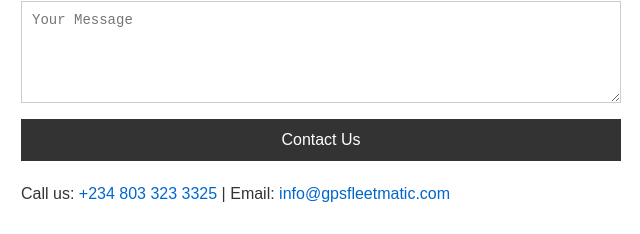
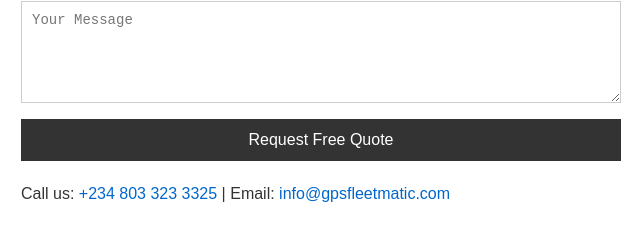
Before and after one commit to nvnnyz/gps_tracking, a plain HTML site: page index.html in a window 1280 px wide. Shown: the part 1428-1662 px from the top of the page, 319-959 px from the left. Drawn offline with Linux system fonts and the light colour scheme.

Commit message:
index.html

```diff
--- a/index.html
+++ b/index.html
@@ -105,7 +105,8 @@
         <input type="hidden" name="_subject" value="New GPS Tracking Inquiry">
         <input type="hidden" name="_autoresponse" value="Thank you for your inquiry! We'll get back to you soon.">
         <input type="hidden" name="_template" value="table">
-        <button type="submit">Contact Us</button>
+        <input type="hidden" name="ad_source" value="Unknown">
+        <button type="submit">Request Free Quote</button>
     </form>
     <p>Call us: <a href="tel:+2348033233325">+234 803 323 3325</a> | Email: <a href="mailto:info@gpsfleetmatic.com">info@gpsfleetmatic.com</a></p>
 </body>
```
